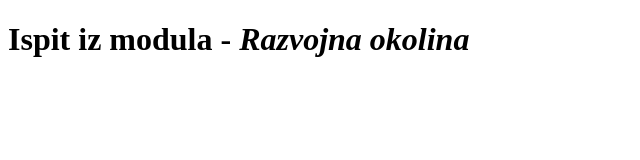
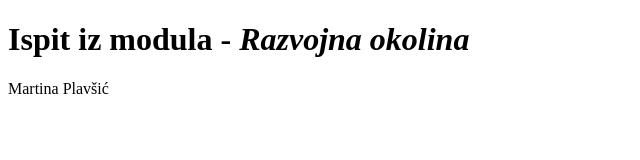
Before and after one commit to mpavic-algebra/razvojna-okolina-parcijalni, a website: page dist/index.html in a window 1280 px wide. Shown: the whole page, without its empty margins (0-640 px from the left). Drawn offline with Linux system fonts and the light colour scheme.

Commit message:
Martina Plavsic:Parcijalni ispit

```diff
--- a/dist/index.html
+++ b/dist/index.html
@@ -7,5 +7,8 @@
 </head>
 <body>
     <h1>Ispit iz modula - <i>Razvojna okolina </i></h1>
+    <p>
+        Martina Plavšić
+    </p>
 </body>
 </html>
```
Also changed, not shown: package.json (added, +14 -0 lines), 2 other files.
